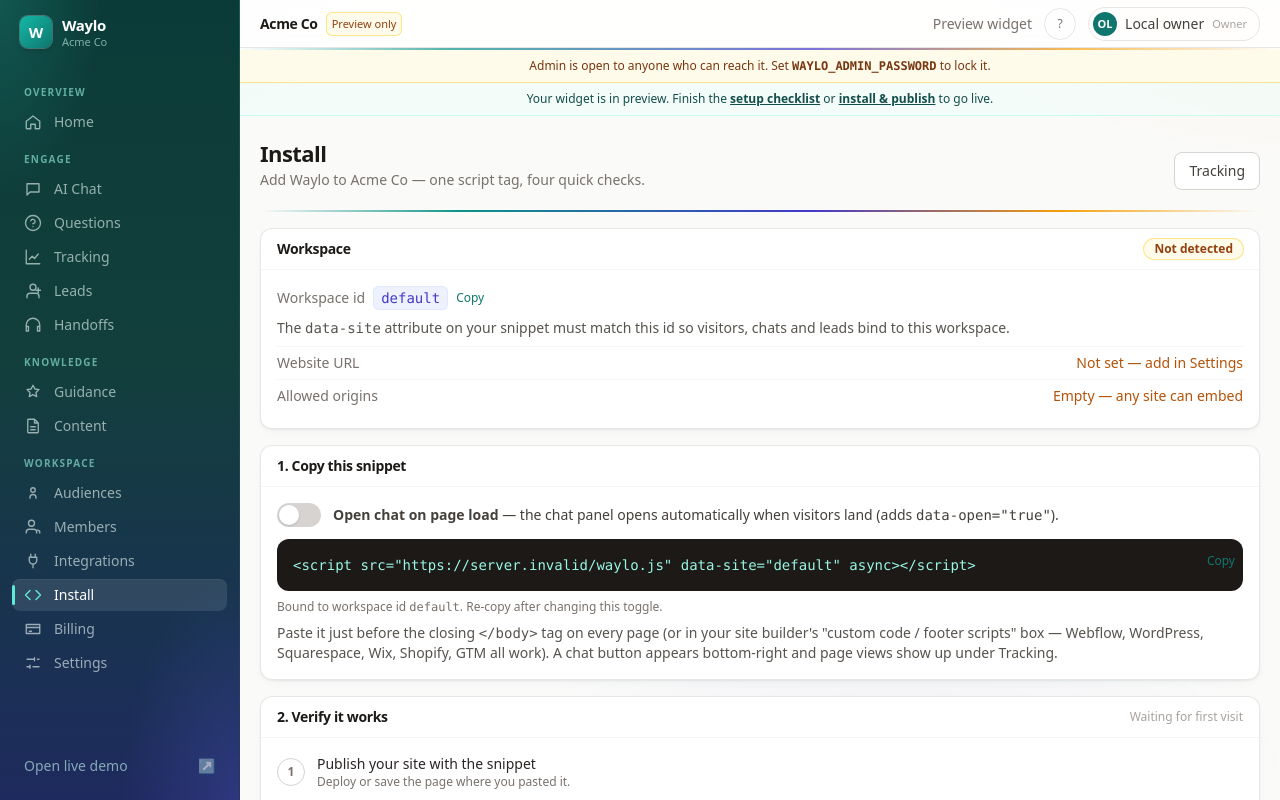
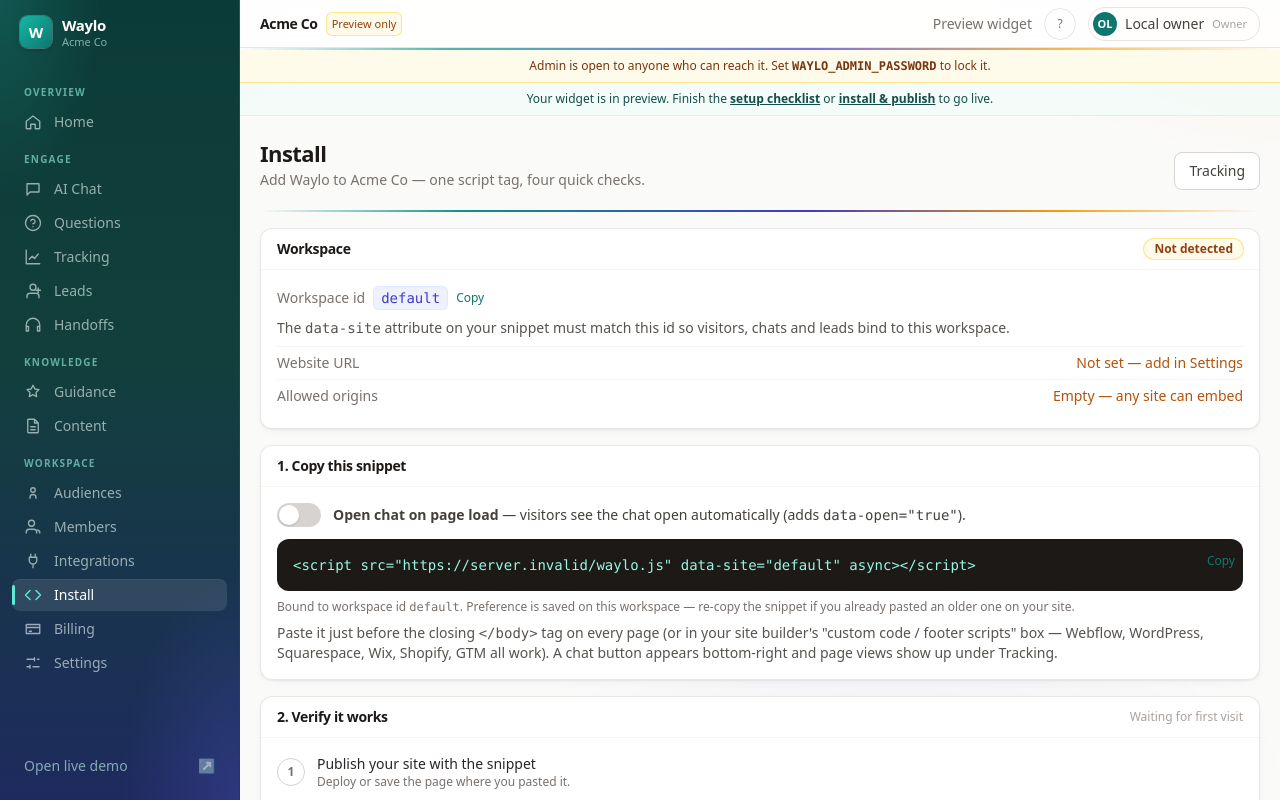
Before and after one commit to mckayluu/waylo, a Next.js app: page /admin/install in a window 1280 px wide. Shown: the top 800 px of the page. Built offline with nearby package versions, Linux system fonts and the light colour scheme; no server answers; the database is empty.

Commit message:
Admin: harden Install open-on-load persist (verify + sync)
Re-GET after PUT, sync toggle from server props, remount on saved
value, and always return boolean openOnLoad from settings API.

```diff
--- a/src/app/admin/install/SnippetBuilder.tsx
+++ b/src/app/admin/install/SnippetBuilder.tsx
@@ -1,34 +1,54 @@
 "use client";
-import { useState } from "react";
+import { useEffect, useState } from "react";
 import { useRouter } from "next/navigation";
 import { api } from "@/lib/api-client";
 import { CopyButton } from "../settings/CopyButton";
 
 export function SnippetBuilder({ url, site = "default", initialOpen = false }: { url: string; site?: string; initialOpen?: boolean }) {
-  const [open, setOpen] = useState(initialOpen);
+  const [open, setOpen] = useState(!!initialOpen);
   const [busy, setBusy] = useState(false);
   const [err, setErr] = useState("");
   const [saved, setSaved] = useState(false);
   const r = useRouter();
+
+  // Keep toggle in sync when the server re-renders with a new saved value (router.refresh / hard reload).
+  useEffect(() => { setOpen(!!initialOpen); }, [initialOpen]);
+
   const s = `<script src="${url}/waylo.js" data-site="${site}"${open ? ' data-open="true"' : ""} async></script>`;
+
   async function flip() {
     if (busy) return;
     const n = !open;
     setBusy(true); setOpen(n); setErr(""); setSaved(false);
     const res = await api<{ openOnLoad?: boolean }>("/api/settings", { method: "PUT", json: { openOnLoad: n } });
-    setBusy(false);
-    if (!res.ok) { setOpen(!n); setErr(res.error); return; }
-    setOpen(!!res.data.openOnLoad); setSaved(true); setTimeout(() => setSaved(false), 1500); r.refresh();
+    if (!res.ok) {
+      setBusy(false); setOpen(!n); setErr(res.error || "Couldn’t save"); return;
+    }
+    // Re-read so we never trust a partial/empty PUT body (and catch store race).
+    const check = await api<{ openOnLoad?: boolean }>("/api/settings");
+    const confirmed = check.ok ? !!check.data.openOnLoad : !!res.data.openOnLoad;
+    if (confirmed !== n) {
+      setBusy(false); setOpen(confirmed); setErr("Save didn’t stick — try again"); return;
+    }
+    setOpen(confirmed); setBusy(false); setSaved(true);
+    setTimeout(() => setSaved(false), 2000);
+    r.refresh();
   }
+
   return (<div>
     <label className="mb-3 flex cursor-pointer items-center gap-3 text-sm text-stone-700">
       <button type="button" role="switch" aria-checked={open} aria-busy={busy} disabled={busy} onClick={flip}
         className={`relative h-6 w-11 shrink-0 rounded-full transition ${open ? "bg-teal-600" : "bg-stone-300"} ${busy ? "opacity-70" : ""}`}>
         <span className={`absolute top-0.5 h-5 w-5 rounded-full bg-white shadow transition ${open ? "left-5" : "left-0.5"}`} />
       </button>
-      <span><b>Open chat on page load</b> — the chat panel opens automatically when visitors land (adds <code>data-open=&quot;true&quot;</code>).{saved && <span className="ml-2 text-teal-700">Saved</span>}{err && <span className="ml-2 text-rose-600">{err}</span>}</span>
+      <span>
+        <b>Open chat on page load</b> — visitors see the chat open automatically (adds <code>data-open=&quot;true&quot;</code>).
+        {busy && <span className="ml-2 text-stone-500">Saving…</span>}
+        {saved && <span className="ml-2 text-teal-700">Saved to workspace</span>}
+        {err && <span className="ml-2 text-rose-600">{err}</span>}
+      </span>
     </label>
     <div className="relative"><pre className="overflow-x-auto rounded-xl bg-stone-900 p-4 pr-24 text-sm text-teal-200">{s}</pre><div className="absolute right-2 top-2"><CopyButton text={s} /></div></div>
-    <p className="mt-2 text-xs text-stone-500">Bound to workspace id <code className="font-mono">{site}</code>. Re-copy after changing this toggle.</p>
+    <p className="mt-2 text-xs text-stone-500">Bound to workspace id <code className="font-mono">{site}</code>. Preference is saved on this workspace — re-copy the snippet if you already pasted an older one on your site.</p>
   </div>);
 }
--- a/src/app/admin/install/page.tsx
+++ b/src/app/admin/install/page.tsx
@@ -21,7 +21,7 @@ export default async function Install() {
           <div className="flex justify-between gap-4"><dt className="text-stone-500">Website URL</dt><dd>{st.siteUrl ? <span className="text-stone-700">{st.siteUrl}</span> : <Link href="/admin/settings" className="text-amber-700 hover:underline">Not set — add in Settings</Link>}</dd></div>
           <div className="flex justify-between gap-4"><dt className="text-stone-500">Allowed origins</dt><dd>{origins.length ? <span className="text-stone-700">{origins.length} set</span> : <Link href="/admin/settings" className="text-amber-700 hover:underline">Empty — any site can embed</Link>}</dd></div>
         </dl></Card>
-      <Card title="1. Copy this snippet"><SnippetBuilder url={WAYLO_URL} site={WS} initialOpen={!!st.openOnLoad} />
+      <Card title="1. Copy this snippet"><SnippetBuilder key={st.openOnLoad ? "open" : "closed"} url={WAYLO_URL} site={WS} initialOpen={!!st.openOnLoad} />
         <p className="mt-2 text-sm text-stone-600">Paste it just before the closing <code>&lt;/body&gt;</code> tag on every page (or in your site builder&apos;s &quot;custom code / footer scripts&quot; box — Webflow, WordPress, Squarespace, Wix, Shopify, GTM all work). A chat button appears bottom-right and page views show up under Tracking.</p></Card>
       <Card title="2. Verify it works" actions={live ? <span className="text-xs font-medium text-teal-700">● Receiving visitors</span> : <span className="text-xs text-stone-400">Waiting for first visit</span>}>
         {live ? <p className="mb-3 rounded-lg bg-teal-50 px-3 py-2 text-sm text-teal-800 ring-1 ring-inset ring-teal-200">✓ Waylo is live — {visitors.length} visitor{visitors.length === 1 ? "" : "s"} tracked, last seen {new Date(visitors[0].lastSeen).toLocaleString()}. <Link href="/admin/tracking" className="font-medium underline">View Tracking →</Link></p> : null}
--- a/src/app/admin/settings/GeneralForm.tsx
+++ b/src/app/admin/settings/GeneralForm.tsx
@@ -6,7 +6,7 @@ import type { SiteSettings } from "@/lib/store";
 export function GeneralForm({ initial }: { initial: SiteSettings }) {
   const [v, setV] = useState(initial); const [msg, setMsg] = useState(""); const [busy, setBusy] = useState(false); const r = useRouter();
   async function save(e: React.FormEvent) { e.preventDefault(); setBusy(true);
-    const res = await api<SiteSettings>("/api/settings", { method: "PUT", json: v }); setBusy(false);
+    const res = await api<SiteSettings>("/api/settings", { method: "PUT", json: { ...v, openOnLoad: !!v.openOnLoad } }); setBusy(false);
     if (!res.ok) { setMsg("✗ " + res.error); return; }
     setV(res.data); setMsg("✓ Saved"); setTimeout(() => setMsg(""), 2000); r.refresh(); }
   return <form onSubmit={save} className="space-y-3">
--- a/src/app/api/settings/route.ts
+++ b/src/app/api/settings/route.ts
@@ -2,7 +2,7 @@ import { NextResponse } from "next/server";
 import { getSettings, setSettings } from "@/lib/store";
 import { billingAllowsPublish } from "@/lib/stripe";
 export const dynamic = "force-dynamic";
-export async function GET() { return NextResponse.json((await getSettings())); }
+export async function GET() { const s = await getSettings(); return NextResponse.json({ ...s, openOnLoad: !!s.openOnLoad }); }
 export async function PUT(req: Request) {
   const b = await req.json().catch(() => ({})); const p: Record<string, unknown> = {};
   if (typeof b.siteName === "string" && b.siteName.trim()) p.siteName = b.siteName.trim().slice(0, 80);
@@ -14,5 +14,6 @@ export async function PUT(req: Request) {
   }
   if (typeof b.allowedOrigins === "string") p.allowedOrigins = b.allowedOrigins.split(/[\s,]+/).map((s: string) => s.trim()).filter(Boolean).slice(0, 50).join("\n");
   if (typeof b.openOnLoad === "boolean") p.openOnLoad = b.openOnLoad;
-  return NextResponse.json((await setSettings(p)));
+  const saved = await setSettings(p);
+  return NextResponse.json({ ...saved, openOnLoad: !!saved.openOnLoad });
 }
```
